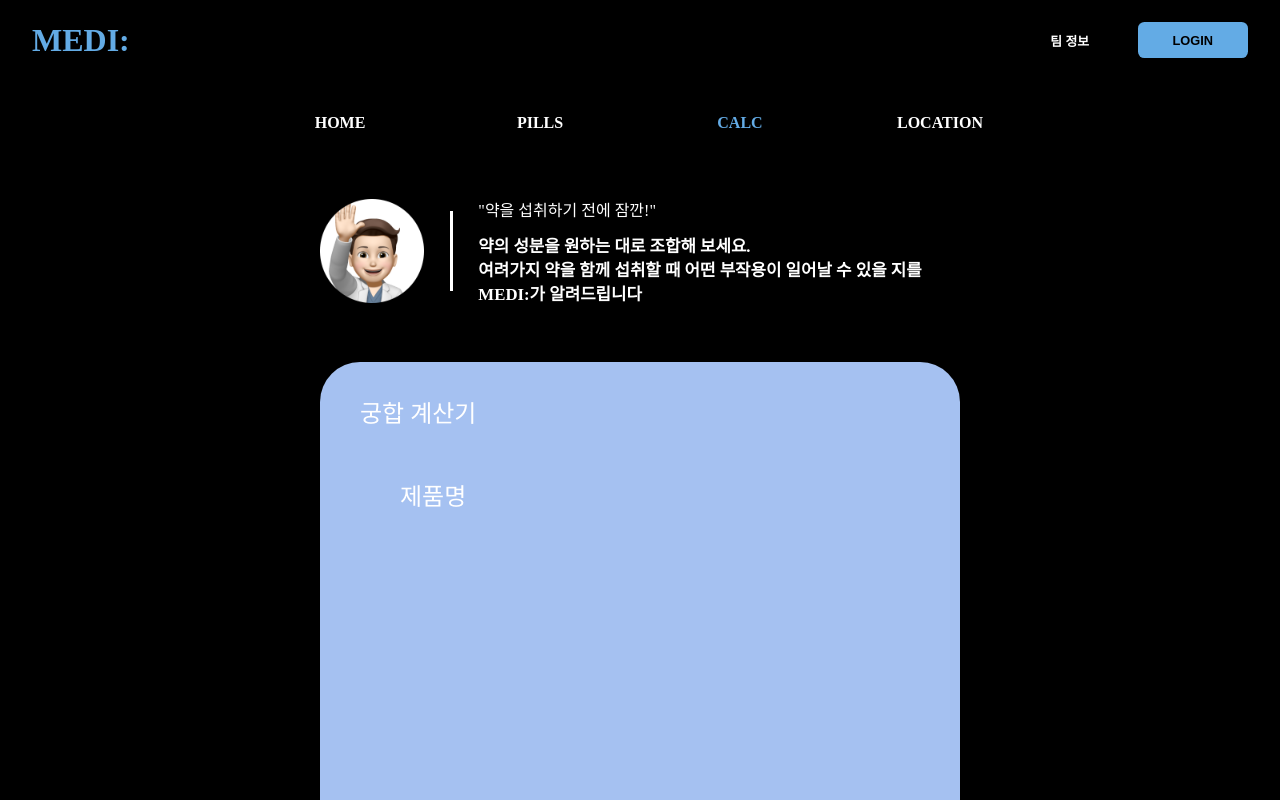
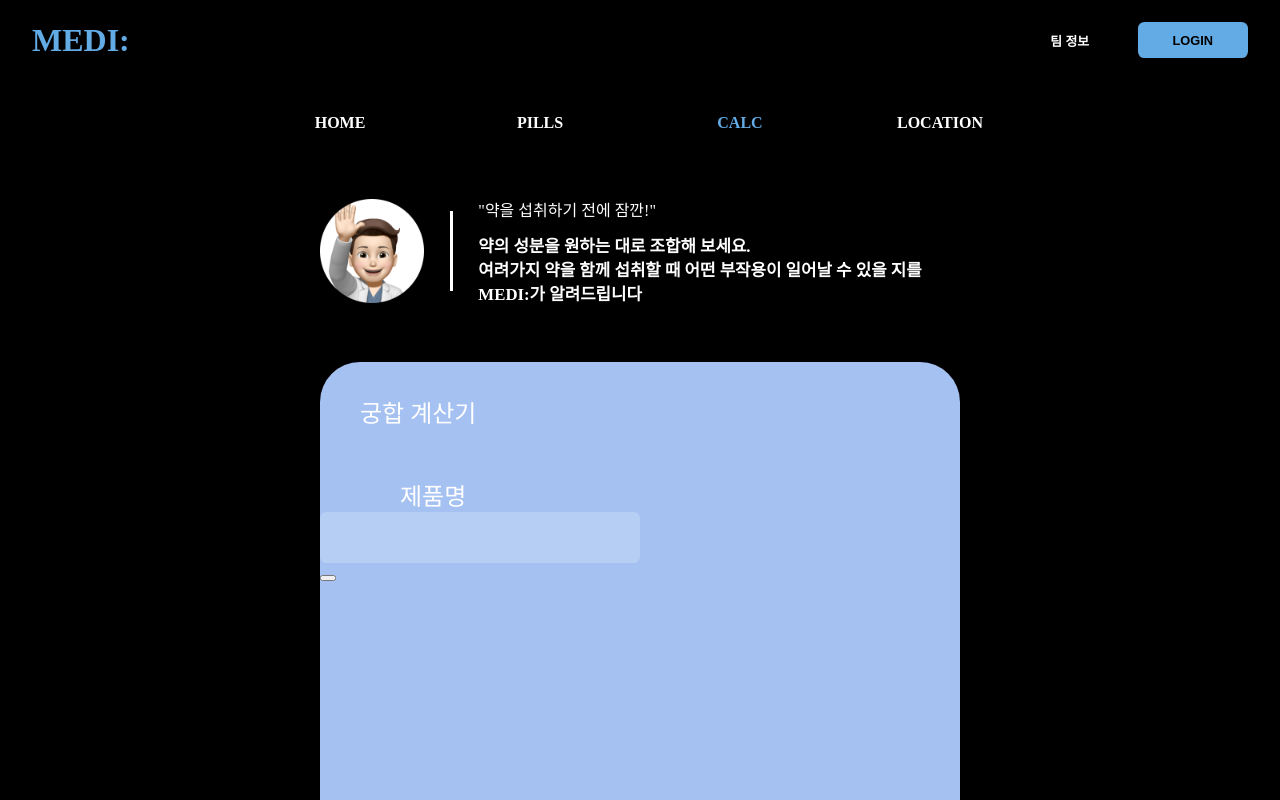
Before and after one commit to hyeonda02/MEDI, a React (Create React App) app in the folder medi/: page /calc in a window 1280 px wide. Shown: the top 800 px of the page. Built offline with nearby package versions, Linux system fonts and the light colour scheme.

Commit message:
브랜치 어렵다

```diff
--- a/medi/src/pages/Calc.jsx
+++ b/medi/src/pages/Calc.jsx
@@ -2,7 +2,7 @@ import React from 'react';
 import colors from "../styles/colors";
 import { styled } from "styled-components";
 import doctor from "../assets/images/doctor.png";
-import medi from "../assets/images/medi.png";
+import CalcInput from "../components/input/input-login";
 
 const CalcBannerP1 = styled.p`
     color: ${colors.white};
@@ -88,8 +88,8 @@ const Calc = () => {
                 <CalcTitle>궁합 계산기</CalcTitle>
                 <CalcSearch>
                     <CalcName>제품명</CalcName>
-                    {/* <input></input>
-                    <button type="submit"></button> */}
+                    <CalcInput></CalcInput>
+                    <button type="submit"></button>
                 </CalcSearch>
 
 
```
